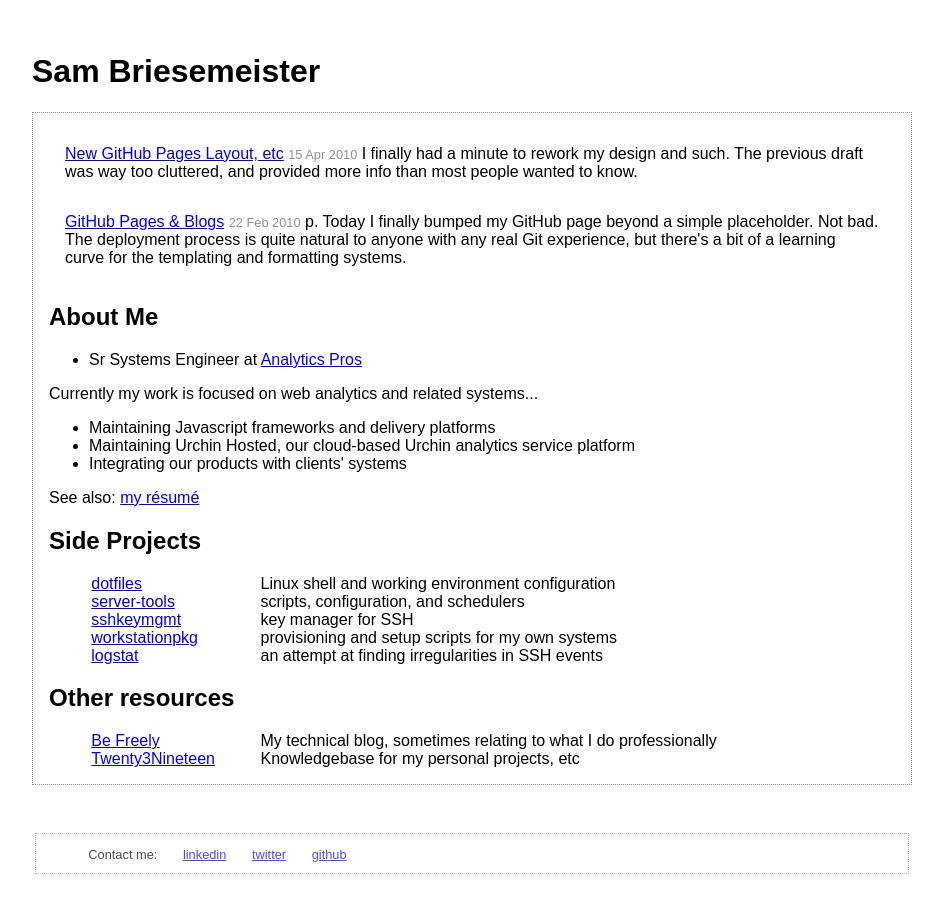
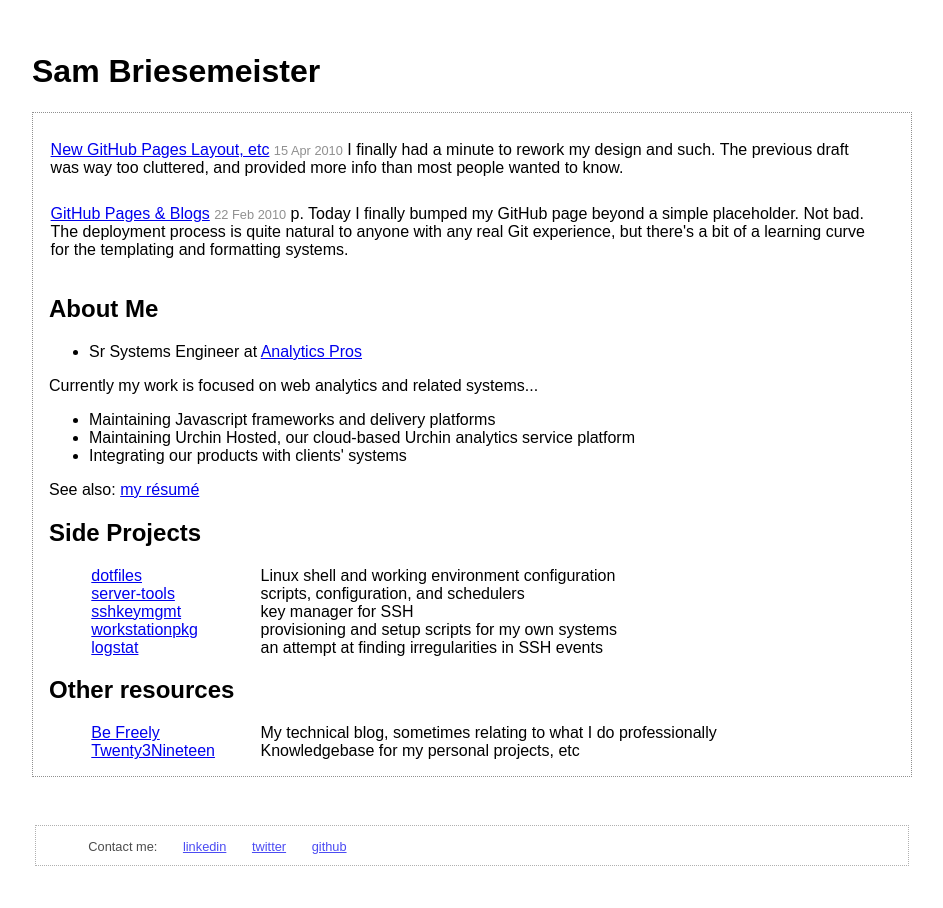
Before and after one commit to samba/samba.github.io, a Jekyll site: the page built from index.html, in a window 1280 px wide. Shown: the whole page, without its empty margins (168-1111 px from the left). Built offline with Jekyll 4.4.1, drawn with Linux system fonts in a browser that asks for light colours.

Commit message:
Minor spacing and alignment adjustments

```diff
--- a/_layouts/default.html
+++ b/_layouts/default.html
@@ -28,7 +28,7 @@
       <ul id='contact'>
         <li>Contact me:
         <li><a href='http://www.linkedin.com/in/sambriesemeister'>linkedin</a>
-        <li><a href='http://twitter.com/system_samurai/'>twitter</a>
+        <li><a href='http://twitter.com/systemalias/'>twitter</a>
         <li><a href='http://github.com/samba/'>github</a>
       </ul>
       <span style='clear: both'></span>
--- a/stylesheet/main.css
+++ b/stylesheet/main.css
@@ -6,6 +6,12 @@
   overflow: auto;
 }
 
+
+div.subtitle {
+  font-size: 120%;
+  margin: 0.5em 0.5em 2em 0.5em;
+  font-style: italic;
+}
 
 div.rightshift {
   float: right;
@@ -36,7 +42,7 @@
 }
 
 div.post {
-  padding: 1em 1em 1em 1em;
+  padding: 0.75em 1em 1em 0.1em;
 }
 
 div.post span.date {
--- a/stylesheet/resume.css
+++ b/stylesheet/resume.css
@@ -23,7 +23,7 @@
 
 
 div.employer {
-
+  margin: 0.5em;
 }
 
 div.edu {
```
